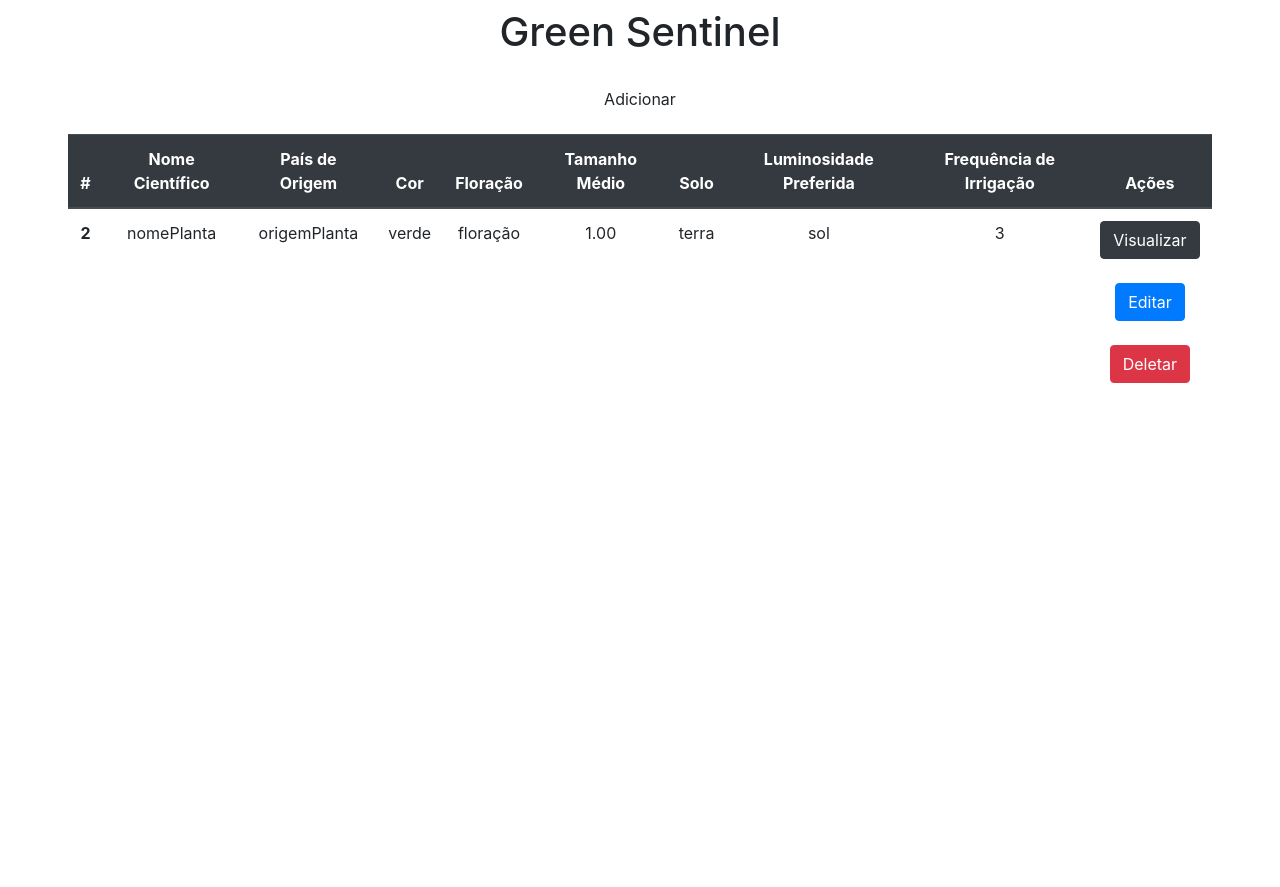
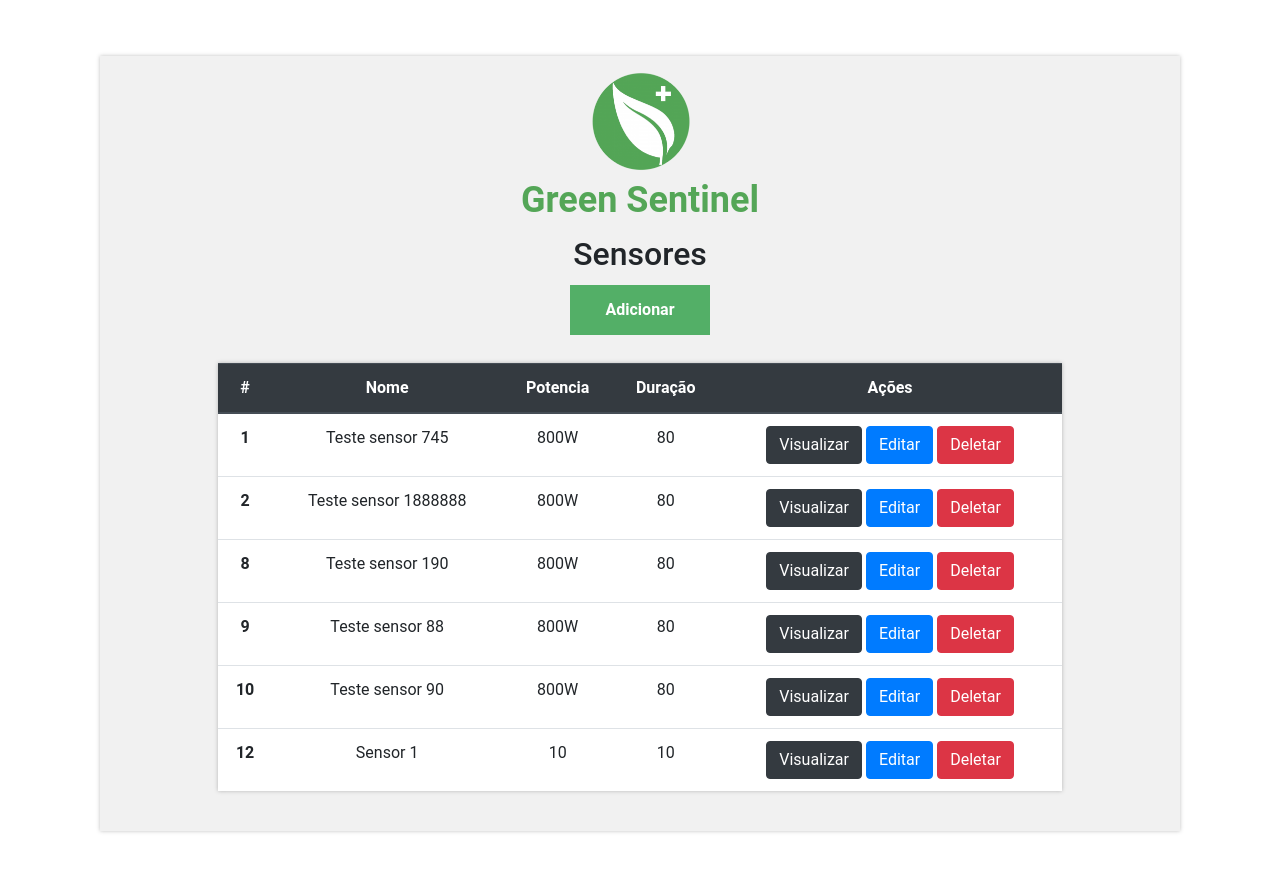
Before and after one commit to eduardotks/Green-Sentinel, a Django app: page / in a window 1280 px wide. Before the commit the page ends 383 px from the top, so only its background shows below. Run offline with Django 4.2, Linux system fonts and the light colour scheme; data comes from the database, SQL or seed files in the repository; both versions use the stored data as it was after the commit; some libraries are stand-ins or nearby versions.

Commit message:
front de plantas e sensores adaptado

```diff
--- /dev/null
+++ b/Python/app/static/styles/plantas.css
@@ -0,0 +1 @@
+@import url("styles.css");
--- /dev/null
+++ b/Python/app/static/styles/sensores.css
@@ -0,0 +1 @@
+@import url("styles.css");
--- /dev/null
+++ b/Python/app/static/styles/styles.css
@@ -0,0 +1,62 @@
+body {
+    font-family: Roboto;
+    padding: 56px 100px;
+    background-color: #FFFFFF;
+    margin: 0;
+}
+
+.container {
+    margin: auto;
+    background-color: #f1f1f1;
+    padding: 16px;
+    box-shadow: 0px 0px 4px 0px rgba(0,0,0,0.25);
+    max-width: 100% !important;
+}
+
+.brand {
+    text-align: center;
+}
+
+.brand-image {
+    max-width: 100px;
+    margin-bottom: 12x;
+}
+
+.brand-title {
+    font-size: 36px;
+    color: #54A657;
+    font-weight: bold;
+}
+
+table {
+    box-shadow: 0px 0px 4px 0px rgba(0,0,0,0.25);
+}
+
+tbody {
+    background-color: #FFFFFF !important;
+}
+
+.system-button {
+    padding: 12px 24px;
+    width: 35%;
+    background-color: #53AF67;
+    border: 1px solid #53AF67 !important;
+    border: none;
+    color: #FFFFFF;
+    font-weight: bold;
+    cursor: pointer;
+    margin: 0 8px;
+    display: block;
+}
+
+.system-button:hover {
+    text-decoration: none;
+    background-color: #FFFFFF;
+    color: #53AF67;
+    border: 1px solid #53AF67;
+}
+
+.add-button {
+    margin: 12px auto;
+    max-width: 140px;
+}
--- a/Python/app/templates/index.html
+++ b/Python/app/templates/index.html
@@ -1,20 +1,37 @@
 <!DOCTYPE html>
 <html lang="pt-br">
 	<head>
-    <meta charset="UTF-8">
+		<meta charset="UTF-8" />
 		<title>Green Sentinel</title>
-    <link rel="stylesheet" href="https://stackpath.bootstrapcdn.com/bootstrap/4.3.1/css/bootstrap.min.css" integrity="sha384-ggOyR0iXCbMQv3Xipma34MD+dH/1fQ784/j6cY/iJTQUOhcWr7x9JvoRxT2MZw1T" crossorigin="anonymous">
+		<link
+			rel="stylesheet"
+			href="https://stackpath.bootstrapcdn.com/bootstrap/4.3.1/css/bootstrap.min.css"
+			integrity="sha384-ggOyR0iXCbMQv3Xipma34MD+dH/1fQ784/j6cY/iJTQUOhcWr7x9JvoRxT2MZw1T"
+			crossorigin="anonymous"
+		/>
+
+		{% load static %}
+		<link rel="stylesheet" href="{% static 'styles/plantas.css' %}" />
 	</head>
 	<body>
-    <div class ="col-8 m-auto pt-2 pb-2 text-center">
-        <h1> Green Sentinel</h1>
+		<div class="container">
+			<div class="brand">
+				{% load static %}
+				<img
+					class="brand-image"
+					src="{% static 'images/greenSentinelLogo.png' %}"
+				/>
+
+				<div class="brand-title">Green Sentinel</div>
 			</div>
+
 			<div class="col-8 m-auto pt-2 pb-2 text-center">
-        <a href="/form_planta" class="btn btn-sucess"> Adicionar</a>
+				<h2>Plantas</h2>
 
+				<a href="/form_planta" class="system-button add-button"> Adicionar</a>
 			</div>
-     <div class="col-11 m-auto pt-2 pb-2 text-center">
 
+			<div class="col-10 m-auto pt-2 pb-2 text-center">
 				<table class="table">
 					<thead class="thead-dark">
 						<tr>
@@ -30,7 +47,7 @@
 							<th scope="col">Ações</th>
 						</tr>
 					</thead>
-
+					<tbody>
 						{% for dbs in db %}
 						<tr>
 							<th>{{dbs.id}}</th>
@@ -43,12 +60,28 @@
 							<td>{{dbs.luminosidade_preferida}}</td>
 							<td>{{dbs.frequencia_irrigacao}}</td>
 							<td>
-            <a href="/view_planta/{{dbs.id}}/" class="btn btn-dark">Visualizar</a><br><br>
-            <a href="/edit_planta/{{dbs.id}}/" class="btn btn-primary">Editar</a><br><br>
-            <a href="/delete_planta/{{dbs.id}}/" class="btn btn-danger btnDel">Deletar</a>
+								<a
+									href="/view_planta/{{dbs.id}}/"
+									class="btn btn-dark"
+									>Visualizar</a
+								>
+								<a
+									href="/edit_planta/{{dbs.id}}/"
+									class="btn btn-primary"
+									>Editar</a
+								>
+								<a
+									href="/delete_planta/{{dbs.id}}/"
+									class="btn btn-danger btnDel"
+									>Deletar</a
+								>
 							</td>
 						</tr>
 						{% endfor %}
+					</tbody>
+				</table>
+			</div>
+		</div>
 	</body>
 
 	{% load static %}
--- a/Python/app/templates/sensor.html
+++ b/Python/app/templates/sensor.html
@@ -1,22 +1,38 @@
 <!DOCTYPE html>
 <html lang="pt-br">
+	<head>
+		<meta charset="UTF-8" />
+		<title>CRUD com Python</title>
+		<link
+			rel="stylesheet"
+			href="https://stackpath.bootstrapcdn.com/bootstrap/4.4.1/css/bootstrap.min.css"
+			integrity="sha384-Vkoo8x4CGsO3+Hhxv8T/Q5PaXtkKtu6ug5TOeNV6gBiFeWPGFN9MuhOf23Q9Ifjh"
+			crossorigin="anonymous"
+		/>
 
-<head>
-    <meta charset="UTF-8">
-    <title>CRUD com Python</title>
-    <link rel="stylesheet" href="https://stackpath.bootstrapcdn.com/bootstrap/4.4.1/css/bootstrap.min.css" integrity="sha384-Vkoo8x4CGsO3+Hhxv8T/Q5PaXtkKtu6ug5TOeNV6gBiFeWPGFN9MuhOf23Q9Ifjh" crossorigin="anonymous">
+		{% load static %}
+		<link rel="stylesheet" href="{% static 'styles/sensores.css' %}" />
 	</head>
 
 	<body>
-    <div class="col-8 m-auto pt-2 pb-2 text-center">
-        <h1>Sensores</h1>
+		<div class="container">
+			<div class="brand">
+				{% load static %}
+				<img
+					class="brand-image"
+					src="{% static 'images/greenSentinelLogo.png' %}"
+				/>
+
+				<div class="brand-title">Green Sentinel</div>
 			</div>
 
-    <div class="col-8 m-auto pt-3 pb-2 text-center">
-        <a href="/create_sensor" class="btn btn-success">Adicionar</a>
+			<div class="col-8 m-auto pt-2 pb-2 text-center">
+				<h2>Sensores</h2>
+
+				<a href="/create_sensor" class="system-button add-button">Adicionar</a>
 			</div>
 
-    <div class="col-8 m-auto pt-4 pb-2 text-center">
+			<div class="col-10 m-auto pt-2 pb-2 text-center">
 				<table class="table">
 					<thead class="thead-dark">
 						<tr>
@@ -35,14 +51,27 @@
 							<td>{{dbs.potency}}</td>
 							<td>{{dbs.duration}}</td>
 							<td>
-                  <a href="/view_sensor/{{dbs.id}}/" class="btn btn-dark">Visualizar</a>
-                  <a href="/edit_sensor/{{dbs.id}}/" class="btn btn-primary">Editar</a>
-                  <a href="/delete_sensor/{{dbs.id}}/" class="btn btn-danger btnDel">Deletar</a>
+								<a
+									href="/view_sensor/{{dbs.id}}/"
+									class="btn btn-dark"
+									>Visualizar</a
+								>
+								<a
+									href="/edit_sensor/{{dbs.id}}/"
+									class="btn btn-primary"
+									>Editar</a
+								>
+								<a
+									href="/delete_sensor/{{dbs.id}}/"
+									class="btn btn-danger btnDel"
+									>Deletar</a
+								>
 							</td>
 						</tr>
 						{% endfor %}
 					</tbody>
 				</table>
 			</div>
+		</div>
 	</body>
 </html>
--- a/Python/app/views.py
+++ b/Python/app/views.py
@@ -23,9 +23,6 @@ def sensor(request):
 def create_sensor(request):
     data = {'createSensor': SensorForm}
     return render(request, 'createSensor.html', data)
-
-def teste():
-    return ''
 
 def create(request):
     form = SensorForm(request.POST or None)
--- a/Python/project/urls.py
+++ b/Python/project/urls.py
@@ -21,14 +21,15 @@ from app.views import sensor, create_sensor, create, view_sensor, edit_sensor, u
 
 urlpatterns = [
     path('admin/', admin.site.urls),
-    path('sensor/', sensor),
+    path('sensores/', sensor),
+    path('', sensor),
     path('create_sensor/', create_sensor),
     path('create/', create, name='create'),
     path('view_sensor/<int:pk>/', view_sensor, name='view_sensor'),
     path('edit_sensor/<int:pk>/', edit_sensor, name='edit_sensor'),
     path('update_sensor/<int:pk>/', update_sensor, name='update_sensor'),
     path('delete_sensor/<int:pk>/', delete_sensor, name='delete_sensor'),
-    path('', home_planta, name='home_planta'),
+    path('plantas/', home_planta, name='home_planta'),
     path('form_planta/', form_planta, name='form_planta'),
     path('create_planta/', create_planta, name='create_planta'),
     path('view_planta/<int:pk>/', view_planta, name='view_planta'),
```
Also changed, not shown: Python/app/static/styles/login.css (renamed from Python/app/styles/login.css, +4 -27 lines), Python/app/styles/styles.css (deleted, +0 -13 lines), Python/app/templates/login.html (+8 -80 lines), Python/app/static/images/greenSentinelLogo.png (renamed from Python/app/images/greenSentinelLogo.png), Python/db.sqlite3. Lines whose indentation alone changed are shown as unchanged.
